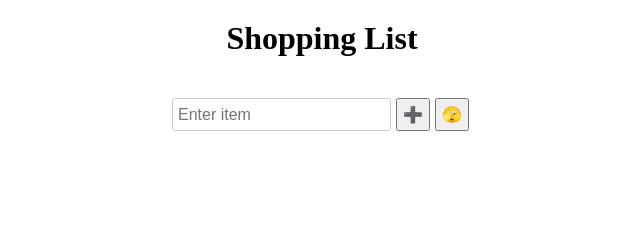
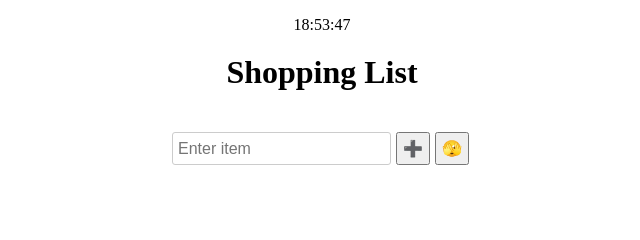
Before and after one commit to sikehish/gdsc-dom-demo, a plain HTML site: page index.html in a window 1280 px wide. Shown: the whole page, without its empty margins (318-958 px from the left). Drawn offline with Linux system fonts and the light colour scheme.

Commit message:
Added setInterval

```diff
--- a/index.html
+++ b/index.html
@@ -53,9 +53,13 @@
         .bordered{
             border: 1px solid black;
         }
+        .clock{
+            text-align: center;
+        }
     </style>
 </head>
 <body>
+    <p class="clock"></p>
     <h1>Shopping List</h1>
     <div id="shopping-list">
         <div id="shopping-div">
--- a/script.js
+++ b/script.js
@@ -13,6 +13,7 @@ document.addEventListener("DOMContentLoaded", function() {
     const itemInput = document.getElementById('item');
     const list = document.getElementById('list');
     const ul = document.querySelector('#list');
+    const clockElement=document.getElementsByClassName("clock")[0]
 
 
     addItemButton.addEventListener('click', function() {
@@ -28,11 +29,17 @@ document.addEventListener("DOMContentLoaded", function() {
     });
 
     hideListButton.addEventListener('click', (event) => {
-        if (list.style.display === "none") {
-            list.style.display = "block";
-        } else {
-            list.style.display = "none";
-        }
+        console.log("INSIDE setTimeout")
+        hideListButton.disabled=true
+        setTimeout(() => {
+            if (list.style.display === "none") {
+                list.style.display = "block";
+            } else {
+                list.style.display = "none";
+            }
+            hideListButton.disabled=false
+        }, 2000); // Change will take effect after 2 seconds
+        console.log("OUTSIDE setTimeout")
     });
 
     // When an event occurs (e.g., a click, a keypress, a mouse movement), the browser creates an Event object and passes it to the appropriate event handler. The event.target property of this object points to the element where the event originated.
@@ -56,4 +63,20 @@ document.addEventListener("DOMContentLoaded", function() {
             addItemButton.click();
         }
     });
+
+
+    function updateClock() {
+        const currentTime = new Date();
+        const hours = currentTime.getHours().toString().padStart(2,"0")
+        const minutes = currentTime.getMinutes().toString().padStart(2,"0")
+        const seconds = currentTime.getSeconds().toString().padStart(2,"0")
+        const formattedTime = `${hours}:${minutes}:${seconds}`;
+        clockElement.textContent = formattedTime;
+    }
+
+    // Update clock initially
+    updateClock();
+
+    // Update clock every second
+    setInterval(updateClock, 1000);
 });
```
